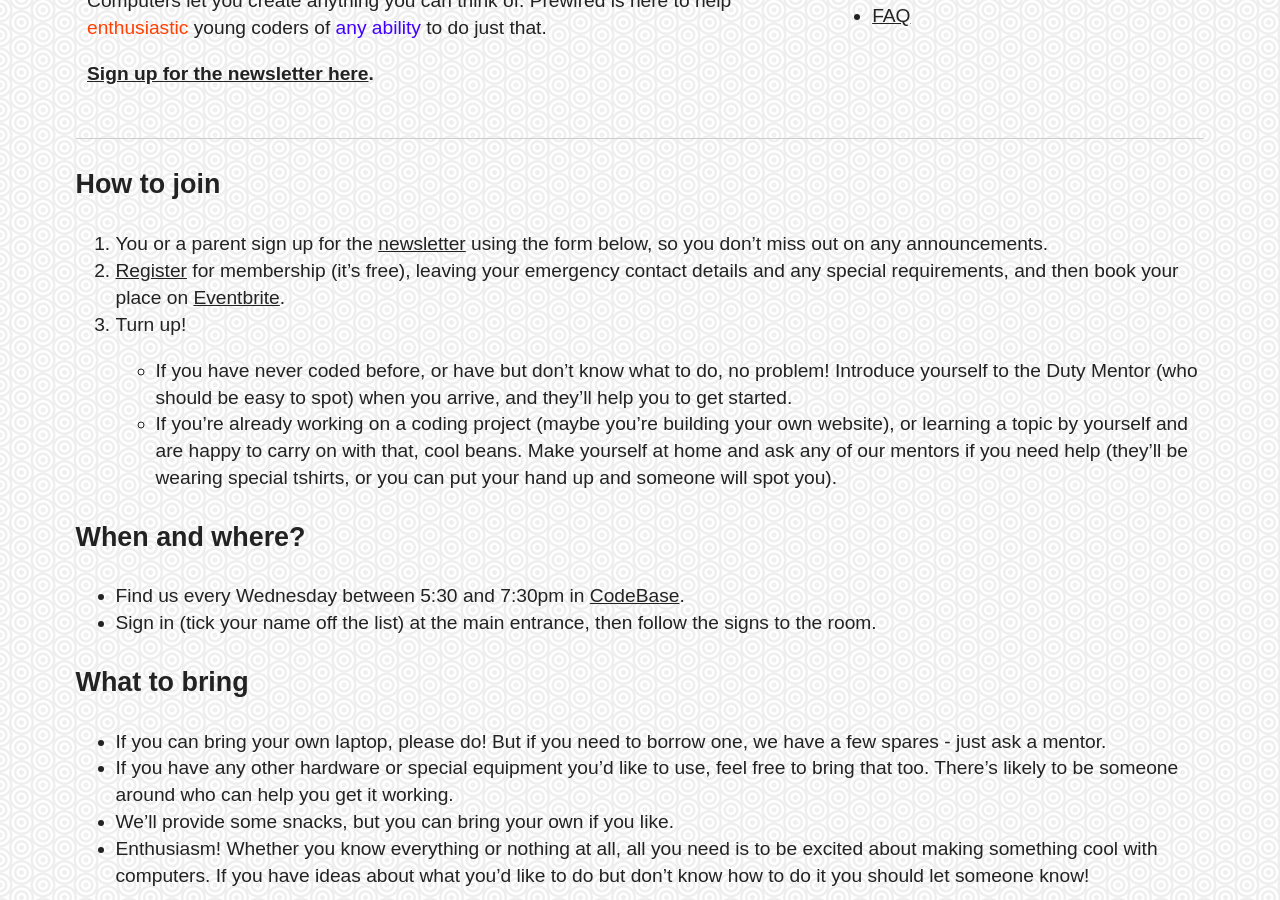
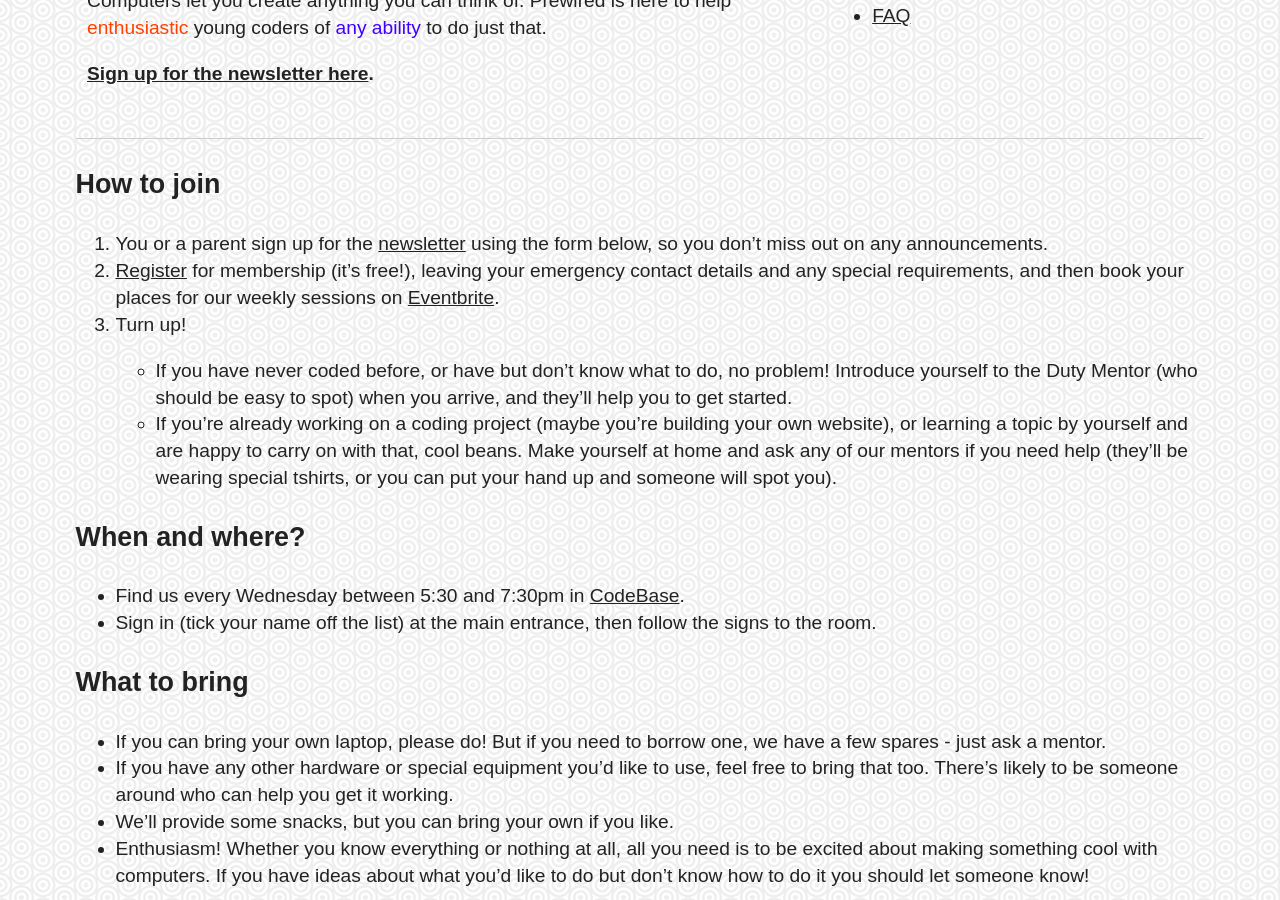
Before and after one commit to prewired/prewired.github.io, a Jekyll site: the page built from index.md, in a window 1280 px wide and 900 px high, scrolled down 715 px. Built offline with Jekyll 4.4.1, drawn with Linux system fonts in a browser that asks for light colours; some web fonts are replaced.

Commit message:
Clarify info on index.md

```diff
--- a/index.md
+++ b/index.md
@@ -7,7 +7,7 @@ layout: default
 ### How to join
 
 1. You or a parent sign up for the [newsletter](#newsletter) using the form below, so you don't miss out on any announcements.
-2. [Register](membership.html) for membership (it's free), leaving your emergency contact details and any special requirements, and then book your place on [Eventbrite](https://www.eventbrite.co.uk/e/prewired-registration-15338031465).
+2. [Register](membership.html) for membership (it's free!), leaving your emergency contact details and any special requirements, and then book your places for our weekly sessions on [Eventbrite](https://www.eventbrite.co.uk/e/prewired-registration-15338031465).
 3. Turn up!
     - If you have never coded before, or have but don't know what to do, no problem! Introduce yourself to the Duty Mentor (who should be easy to spot) when you arrive, and they'll help you to get started.
     - If you're already working on a coding project (maybe you're building your own website), or learning a topic by yourself and are happy to carry on with that, cool beans. Make yourself at home and ask any of our mentors if you need help (they'll be wearing special tshirts, or you can put your hand up and someone will spot you).
```
